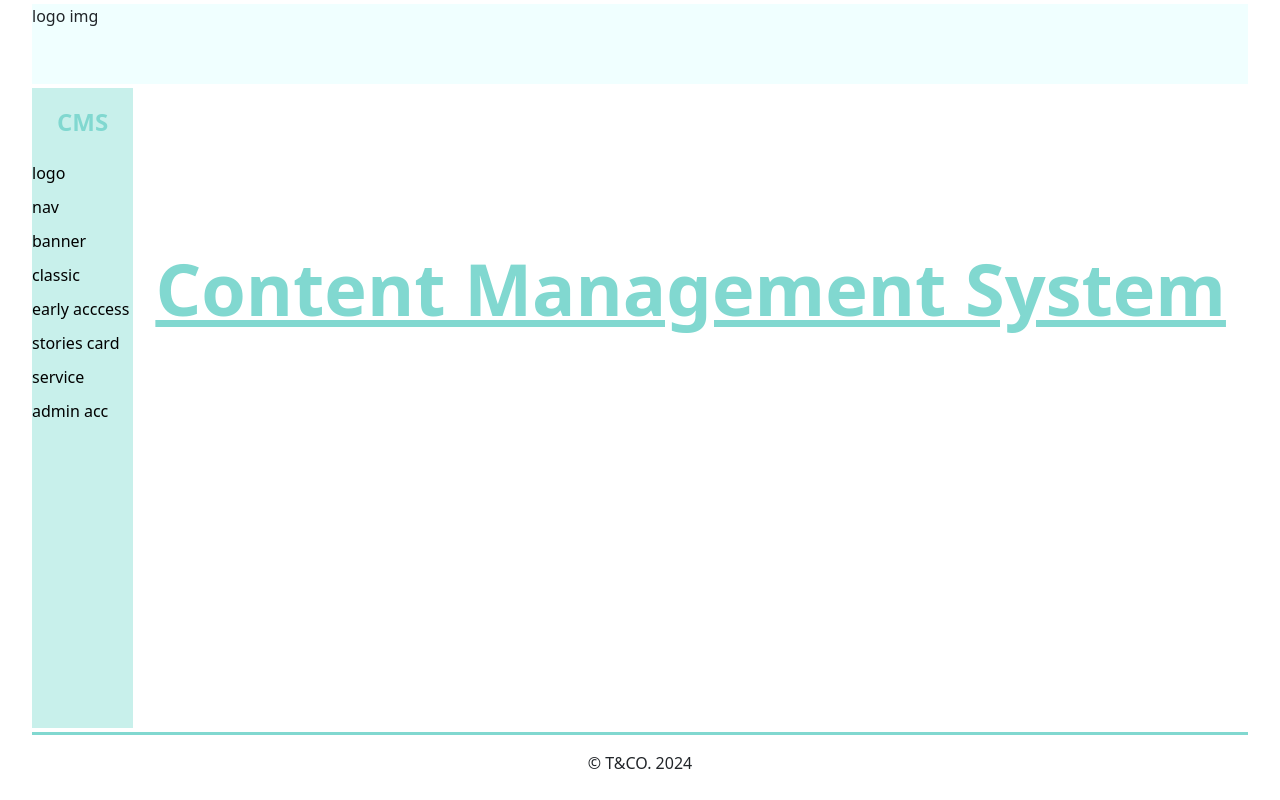
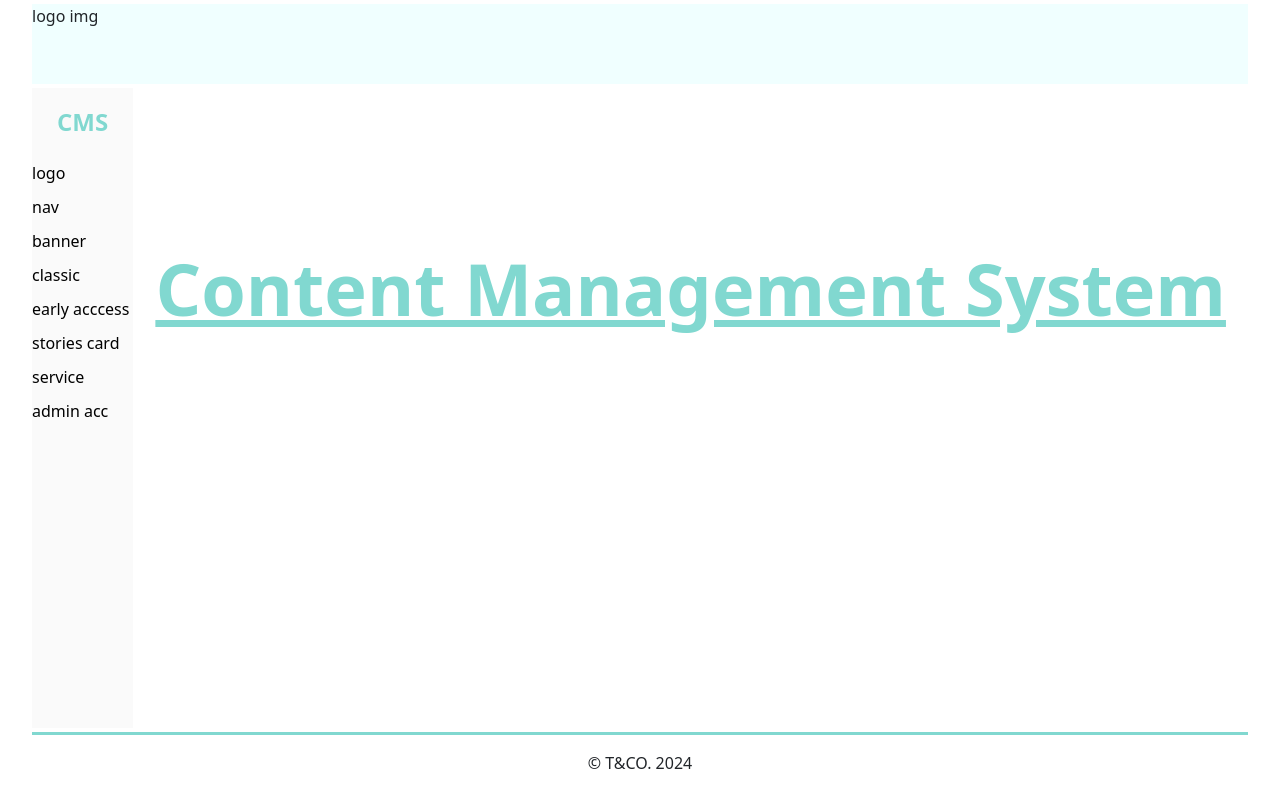
Before and after one commit to chenmaggiejob/project, a PHP site: page /admin.php in a window 1280 px wide. Run offline with PHP 8.4, Linux system fonts and the light colour scheme.

Commit message:
修改bgcolor

```diff
--- a/tiffany/admin.php
+++ b/tiffany/admin.php
@@ -29,7 +29,7 @@
             <div class="row mt-1">
                 <!-- menu -->
                 <div class="col d-flex">
-                    <div class="col-1" style="background-color: rgb(200, 240, 235);">
+                    <div class="col-1" style="background-color: rgb(250, 250, 250);">
                         <div class="text-center mt-3 mb-3" style="font-weight: bold;font-size:24px;color:rgb(129, 216, 208)">
                             CMS
                         </div>
```
